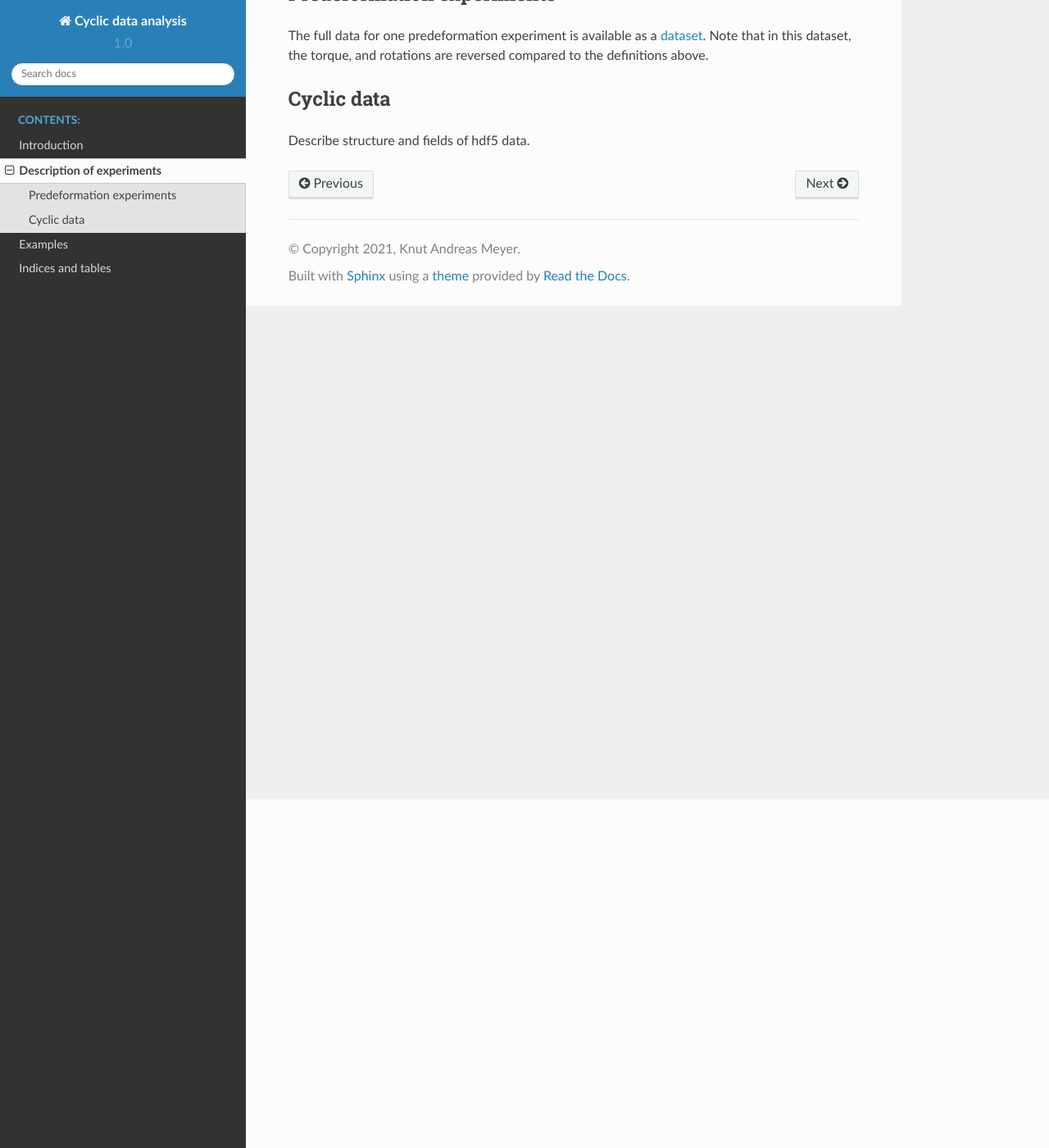
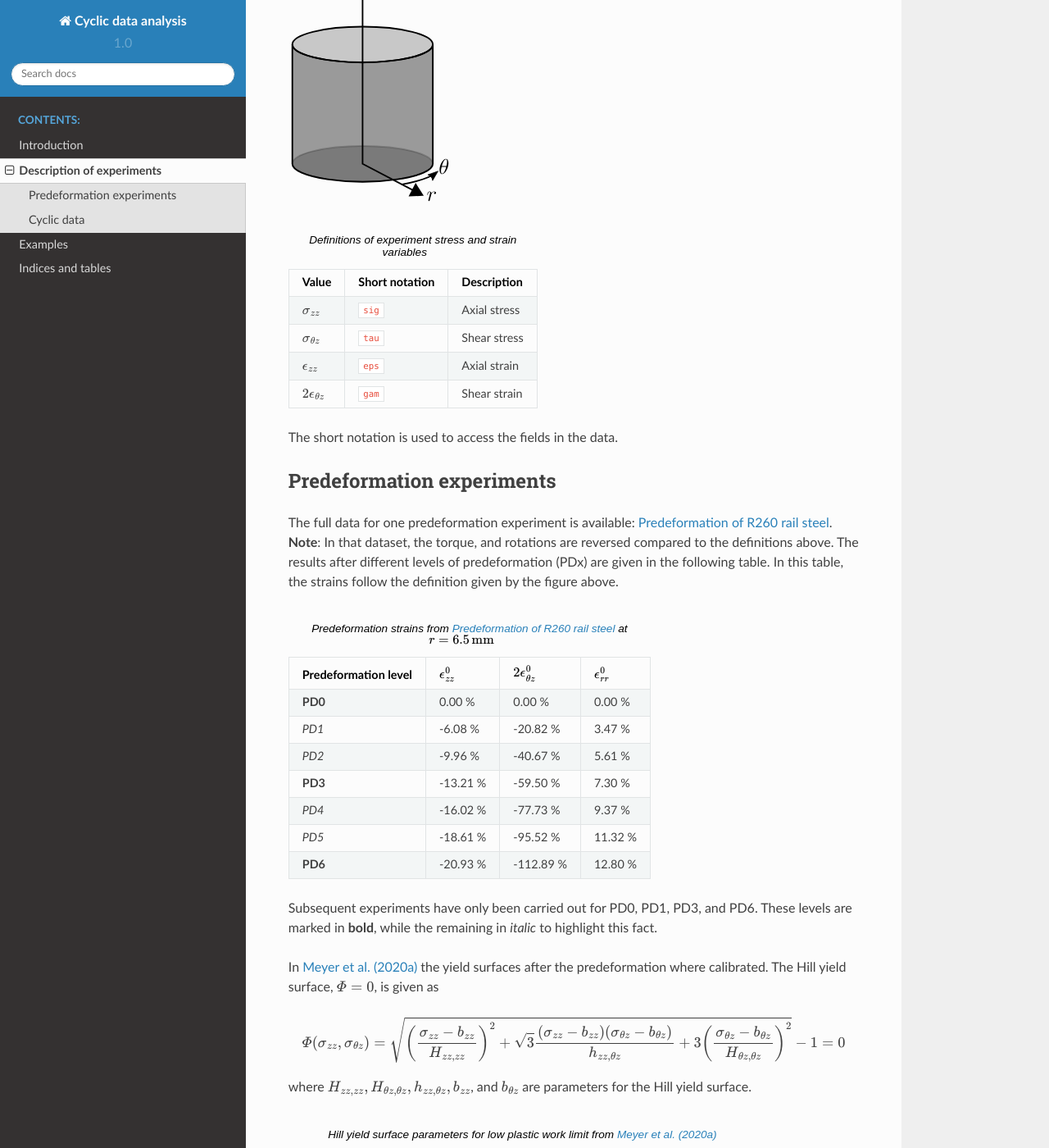
Before and after one commit to KnutAM/cyclic_data, a Sphinx documentation site: the page built from doc/source/experiment.rst, in a window 1280 px wide and 1400 px high, scrolled down 425 px. Shown: the whole window at 82% size. Built offline with Sphinx 7.4.7 and the Read the Docs theme 2.0.0, drawn with Linux system fonts in a browser that asks for light colours; some of the changed text lies outside the part shown.

Commit message:
Added description of coordinate system and predeformation results in documentation

```diff
--- a/doc/source/experiment.rst
+++ b/doc/source/experiment.rst
@@ -8,19 +8,109 @@ Description of experiments
    * The strains after each predeformation level (PD1,3,6)
    * The Hill yield surfaces after each predeformation level (PD1,3,6)
 
-#. Correct sign in hdf5 data file
-#. Change load angle definition in hdf5 data file
-#. Change initial dir angle in "description" field
+
+The pearlitic rail steel R260 was predeformed using the method in
+`Meyer et al. (2018a) <https://doi.org/10.1016/j.ijsolstr.2017.10.007>`_,
+as reported in
+`Meyer et al. (2019) <https://doi.org/10.1016/J.FINEL.2019.05.006>`_
+Thereafter, the bars where re-machined into tubular test bars, as
+described in
+`Meyer et al. (2020a) <https://doi.org/10.1016/j.euromechsol.2020.103977>`_.
+The definitions of stresses and strains used are
+based on the following coordinate system:
 
 |csys|
+
+.. table:: Definitions of experiment stress and strain variables
+   :widths: auto
+
+   ============================  ==============  ==============
+   Value                         Short notation  Description
+   ============================  ==============  ==============
+   :math:`\sigma_{zz}`           ``sig``         Axial stress
+   :math:`\sigma_{\theta z}`     ``tau``         Shear stress
+   :math:`\epsilon_{zz}`         ``eps``         Axial strain
+   :math:`2\epsilon_{\theta z}`  ``gam``         Shear strain
+   ============================  ==============  ==============
+
+The short notation is used to access the fields in the data.
 
 
 Predeformation experiments
 ==========================
-The full data for one predeformation experiment is available as
-a `dataset <https://data.mendeley.com/datasets/sjsyw6cmfd/2>`_.
-Note that in this dataset, the torque, and rotations are reversed
+The full data for one predeformation experiment is available:
+`Predeformation of R260 rail steel <https://data.mendeley.com/datasets/sjsyw6cmfd/2>`_.
+**Note**: In that dataset, the torque, and rotations are reversed
 compared to the definitions above.
+The results after different levels of predeformation (PDx)
+are given in the following table.
+In this table, the strains follow the definition given
+by the figure above.
+
+.. table:: Predeformation strains from
+           `Predeformation of R260 rail steel <https://data.mendeley.com/datasets/sjsyw6cmfd/2>`_
+           at :math:`r=6.5\,\mathrm{mm}`
+   :widths: auto
+
+   ====================     =======================  ==============================  =======================
+   Predeformation level     :math:`\epsilon_{zz}^0`  :math:`2\epsilon_{\theta z}^0`  :math:`\epsilon_{rr}^0`
+   ====================     =======================  ==============================  =======================
+    **PD0**                                  0.00 %                          0.00 %                   0.00 %
+    *PD1*                                   -6.08 %                        -20.82 %                   3.47 %
+    *PD2*                                   -9.96 %                        -40.67 %                   5.61 %
+    **PD3**                                -13.21 %                        -59.50 %                   7.30 %
+    *PD4*                                  -16.02 %                        -77.73 %                   9.37 %
+    *PD5*                                  -18.61 %                        -95.52 %                  11.32 %
+    **PD6**                                -20.93 %                       -112.89 %                  12.80 %
+   ====================     =======================  ==============================  =======================
+
+Subsequent experiments have only been carried out for PD0, PD1, PD3, and PD6.
+These levels are marked in **bold**, while the remaining in *italic* to highlight this fact.
+
+
+In `Meyer et al. (2020a) <https://doi.org/10.1016/j.euromechsol.2020.103977>`_
+the yield surfaces after the predeformation where calibrated.
+The Hill yield surface, :math:`\varPhi=0`, is given as
+
+.. math::
+
+    \varPhi(\sigma_{zz}, \sigma_{\theta z}) = \sqrt{
+      \left(\frac{\sigma_{zz}-b_{zz}}{H_{zz,zz}}\right)^2
+    + \sqrt{3} \frac{(\sigma_{zz}-b_{zz})(\sigma_{\theta z}-b_{\theta z})}{h_{zz,\theta z}}
+    + 3\left(\frac{\sigma_{\theta z}-b_{\theta z}}{H_{\theta z, \theta z}}\right)^2} - 1 = 0
+
+where :math:`H_{zz,zz},H_{\theta z, \theta z},h_{zz,\theta z},b_{zz}`,
+and :math:`b_{\theta z}` are parameters for the Hill yield surface.
+
+.. table:: Hill yield surface parameters for low plastic work limit from
+           `Meyer et al. (2020a) <https://doi.org/10.1016/j.euromechsol.2020.103977>`_
+   :widths: auto
+
+   ===============================  ===========  ===========  ===========  ===========  =====
+                         Parameter          PD0          PD1          PD3          PD6   Unit
+   ===============================  ===========  ===========  ===========  ===========  =====
+                    :math:`b_{zz}`          1.7        -50.6        -57.6        -30.9    MPa
+              :math:`b_{\theta z}`          3.6         44.3         33.2         32.2    MPa
+                 :math:`H_{zz,zz}`        335.8        341.2        373.4        401.2    MPa
+    :math:`H_{\theta z, \theta z}`        365.5        287.3        292.1        313.3    MPa
+           :math:`h_{zz,\theta z}`    3429072.7    -333521.0    -167544.4   -1149326.5  MPa^2
+   ===============================  ===========  ===========  ===========  ===========  =====
+
+
+.. table:: Hill yield surface parameters for high plastic work limit from
+           `Meyer et al. (2020a) <https://doi.org/10.1016/j.euromechsol.2020.103977>`_
+   :widths: auto
+
+   ===============================  ===========  ===========  ===========  ===========  =====
+                         Parameter          PD0          PD1          PD3          PD6   Unit
+   ===============================  ===========  ===========  ===========  ===========  =====
+                    :math:`b_{zz}`         -4.1        -91.0        -93.0        -63.9    MPa
+              :math:`b_{\theta z}`          2.7        111.8        104.1         89.6    MPa
+                 :math:`H_{zz,zz}`        472.0        590.5        640.0        706.2    MPa
+    :math:`H_{\theta z, \theta z}`        498.2        531.5        586.6        587.6    MPa
+           :math:`h_{zz,\theta z}`    4690470.1   -1070440.8   -1315116.5   -8602480.0  MPa^2
+   ===============================  ===========  ===========  ===========  ===========  =====
+
 
 
 Cyclic data
```
Also changed, not shown: other parts of doc/source/experiment.rst (+1 -1 lines), doc/source/img/csys.svg.
